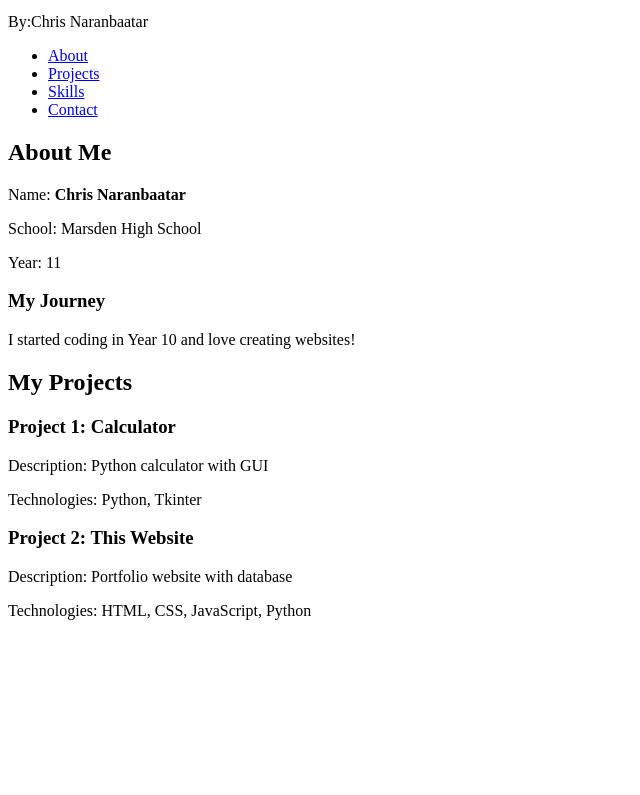
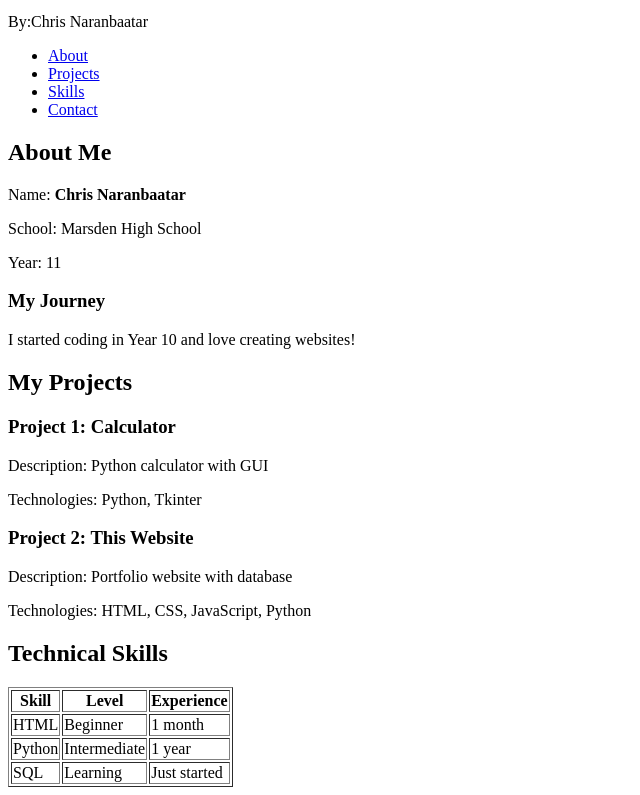
Before and after one commit to Huskz0/Module5-portfolio-website, a plain HTML site: page index.html in a window 1280 px wide. Shown: the part 101-896 px from the top of the page, without its empty margins (0-640 px from the left). Before the commit the page ends 800 px from the top, so only its background shows below. Drawn offline with Linux system fonts and the light colour scheme.

Commit message:
Added skills section with HTML table

```diff
--- a/index.html
+++ b/index.html
@@ -48,6 +48,36 @@
         <p>Technologies: HTML, CSS, JavaScript, Python</p>
     </article>
 </section>
+<section id="skills">
+    <h2>Technical Skills</h2>
+
+    <table border="1">                       <!-- Table with visible border -->
+        <thead>                              <!-- Table header section -->
+            <tr>                             <!-- Table row -->
+                <th>Skill</th>               <!-- Table header cell -->
+                <th>Level</th>
+                <th>Experience</th>
+            </tr>
+        </thead>
+        <tbody>                              <!-- Table body section -->
+            <tr>
+                <td>HTML</td>                <!-- Table data cell -->
+                <td>Beginner</td>
+                <td>1 month</td>
+            </tr>
+            <tr>
+                <td>Python</td>
+                <td>Intermediate</td>
+                <td>1 year</td>
+            </tr>
+            <tr>
+                <td>SQL</td>
+                <td>Learning</td>
+                <td>Just started</td>
+            </tr>
+        </tbody>
+    </table>
+</section>
 </main>
 </body>
 
```
